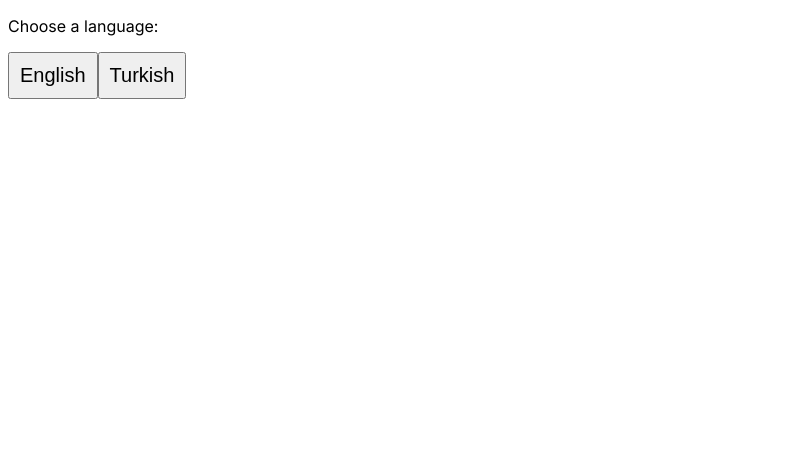
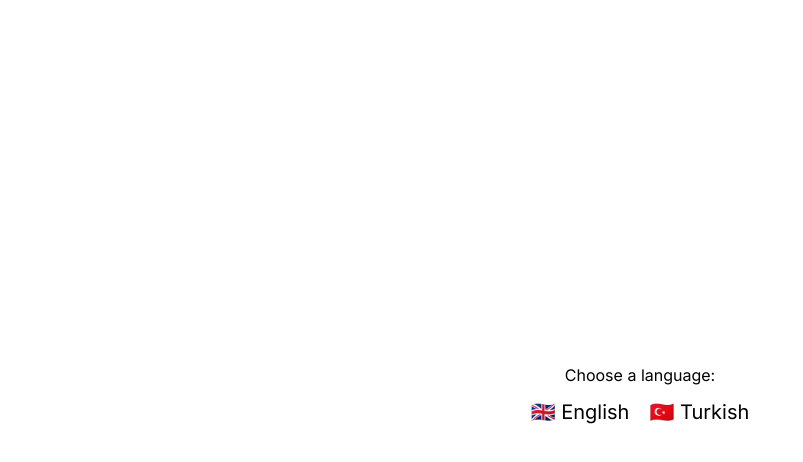
Before and after one commit to mertyatir/chex-spelling-bee, a Next.js app: page / in a window 1280 px wide. Shown: the top 462 px of the page, without its empty margins (0-803 px from the left). Built offline with nearby package versions, Linux system fonts and the light colour scheme.

Commit message:
chore: Update CSS imports and fix button labels

```diff
--- a/src/app/globals.css
+++ b/src/app/globals.css
@@ -1,7 +1,11 @@
+@import "tailwindcss/base";
+@import "tailwindcss/components";
+@import "tailwindcss/utilities";
+
 html,
 body,
 body > div:first-child,
 div#__next,
 div#__next > div {
-  height: 100vh;
+  height: 100%;
 }
--- a/src/components/HomePage.tsx
+++ b/src/components/HomePage.tsx
@@ -19,13 +19,13 @@ export default function HomePage() {
           style={{ fontSize: "20px", padding: "10px" }}
           onClick={() => handleLanguageChange("en")}
         >
-          English
+          🇬🇧 English
         </button>
         <button
           style={{ fontSize: "20px", padding: "10px" }}
           onClick={() => handleLanguageChange("tr")}
         >
-          Turkish
+          🇹🇷 Turkish
         </button>
       </div>
     </div>
--- a/src/components/spelling_bee.css
+++ b/src/components/spelling_bee.css
@@ -1,7 +1,3 @@
-@import "tailwindcss/base";
-@import "tailwindcss/components";
-@import "tailwindcss/utilities";
-
 * {
   margin: 0;
   padding: 0;
```
